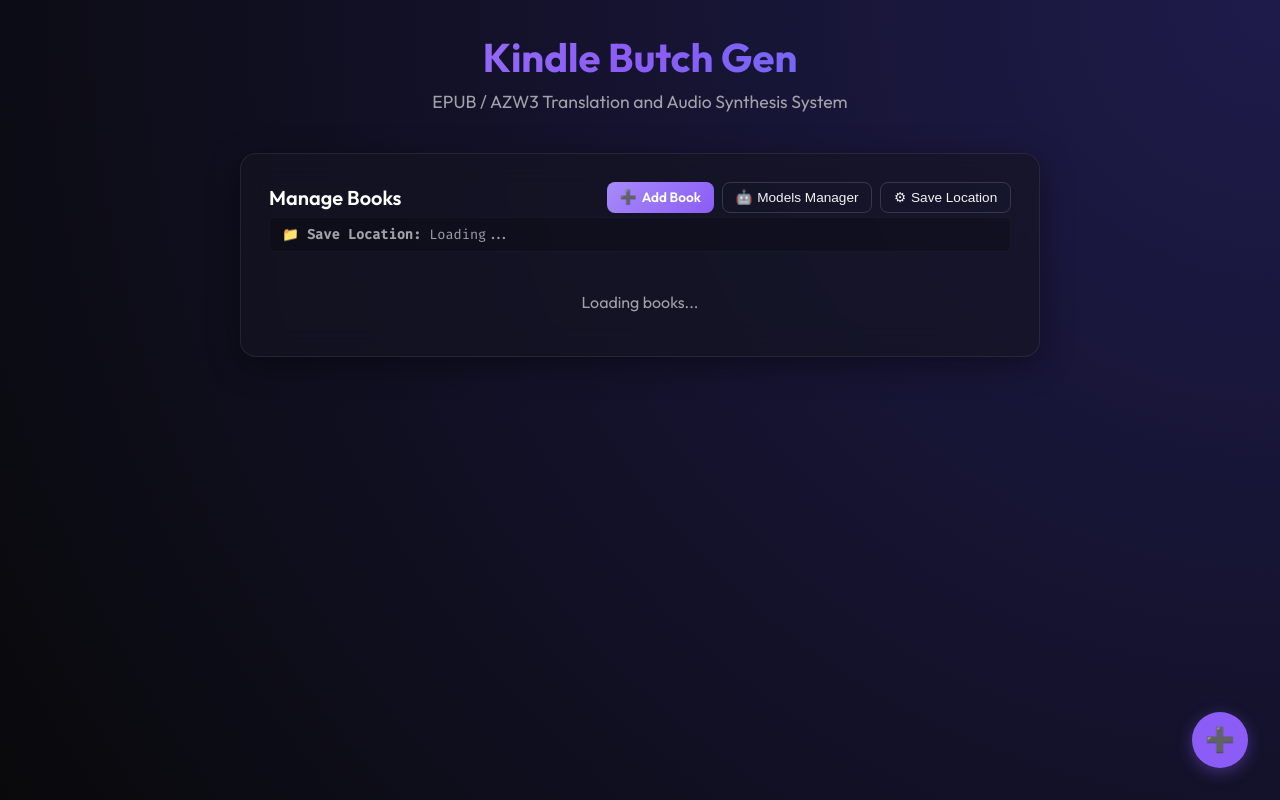
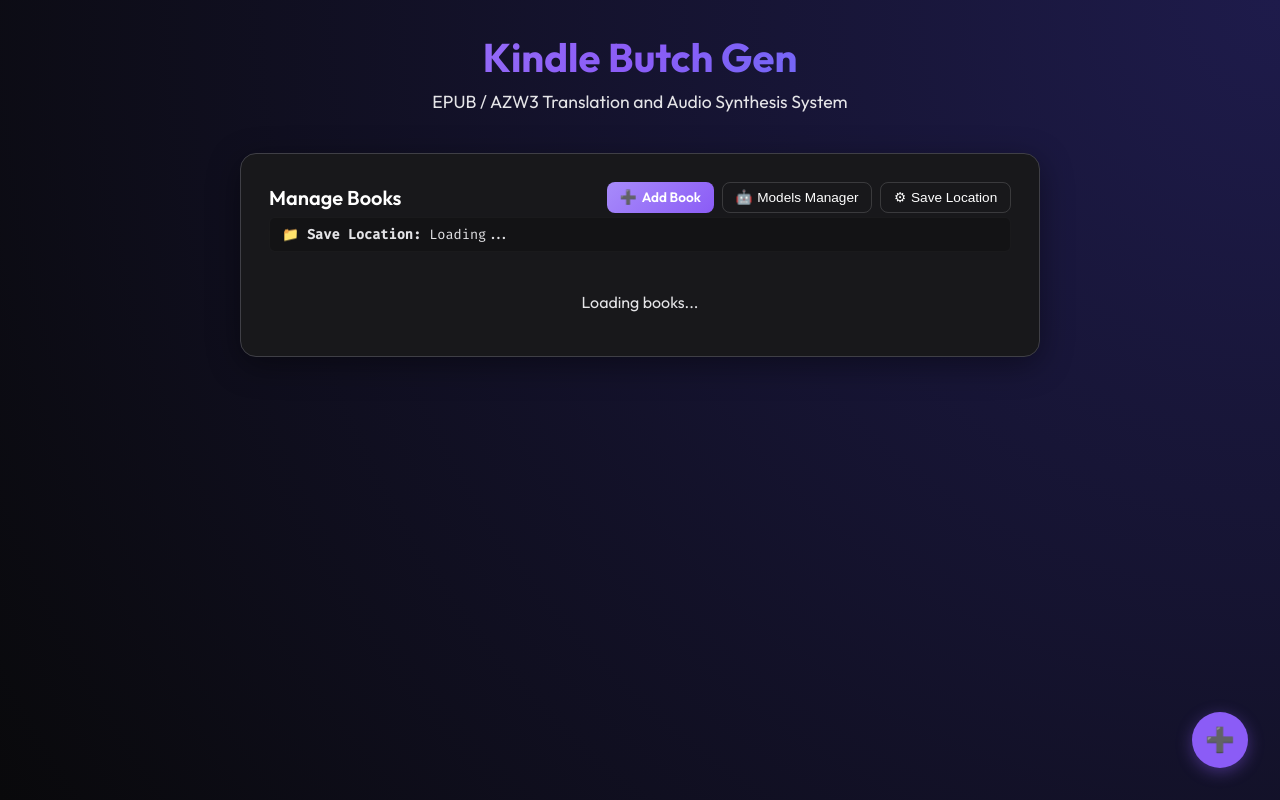
Before and after one commit to maxfraieho/kindle-butch-gen, a Flask app: page / in a window 1280 px wide. Run offline with Flask 3, Linux system fonts and the light colour scheme.

Commit message:
style(theme): implement OLED adaptive contrast visual tokens and focus-visible states (TASK-8)

```diff
--- a/kbg_web/templates/dashboard.html
+++ b/kbg_web/templates/dashboard.html
@@ -11,18 +11,52 @@
         :root {
             --primary: #8b5cf6;
             --primary-hover: #7c3aed;
+            --primary-glow: rgba(139, 92, 246, 0.35);
             --success: #10b981;
             --warning: #f59e0b;
             --danger: #ef4444;
-            --bg-dark: #09090b;
-            --card-bg: rgba(20, 20, 35, 0.65);
-            --border-color: rgba(255, 255, 255, 0.08);
-            --text-primary: #f4f4f5;
-            --text-secondary: #a1a1aa;
+
+            /* OLED optimization & higher contrast surfaces */
+            --bg-base: #09090b;
+            --surface-card: #18181b;
+            --surface-hover: #27272a;
+            --border-subtle: #3f3f46;
+            --border-strong: #52525b;
+
+            /* High-contrast typography (OLED & sunlight) */
+            --text-primary: #ffffff;
+            --text-secondary: #e4e4e7;
+            --text-muted: #a1a1aa;
+
+            /* Progress and status indicators */
+            --status-idle-bg: rgba(255, 255, 255, 0.04);
+            --status-idle-border: rgba(255, 255, 255, 0.12);
+            --status-idle-text: var(--text-secondary);
+
+            --status-active-bg: rgba(139, 92, 246, 0.15);
+            --status-active-border: var(--primary);
+            --status-active-text: #c4b5fd;
+
+            --status-done-bg: var(--primary);
+            --status-done-border: var(--primary-hover);
+            --status-done-text: #ffffff;
+
+            --status-error-bg: rgba(220, 38, 38, 0.15);
+            --status-error-border: #ef4444;
+            --status-error-text: #fca5a5;
+
+            /* Keyboard focus states */
+            --focus-ring-offset: var(--bg-base);
+            --focus-ring-color: var(--primary);
 
             /* Snappy, highly responsive ease-out curves */
             --ease-out-snappy: cubic-bezier(0.23, 1, 0.32, 1);
             --ease-in-out-elegant: cubic-bezier(0.77, 0, 0.175, 1);
+
+            /* Keep legacy mappings for safety */
+            --bg-dark: var(--bg-base);
+            --card-bg: var(--surface-card);
+            --border-color: var(--border-subtle);
         }
 
         * {
@@ -78,8 +112,6 @@
 
         .glass-card {
             background: var(--card-bg);
-            backdrop-filter: blur(16px);
-            -webkit-backdrop-filter: blur(16px);
             border: 1px solid var(--border-color);
             border-radius: 16px;
             padding: 1.75rem;
```
Also changed, not shown: other parts of kbg_web/templates/dashboard.html (+27 -14 lines), kbg_web/templates/stages.html (+58 -6 lines).
